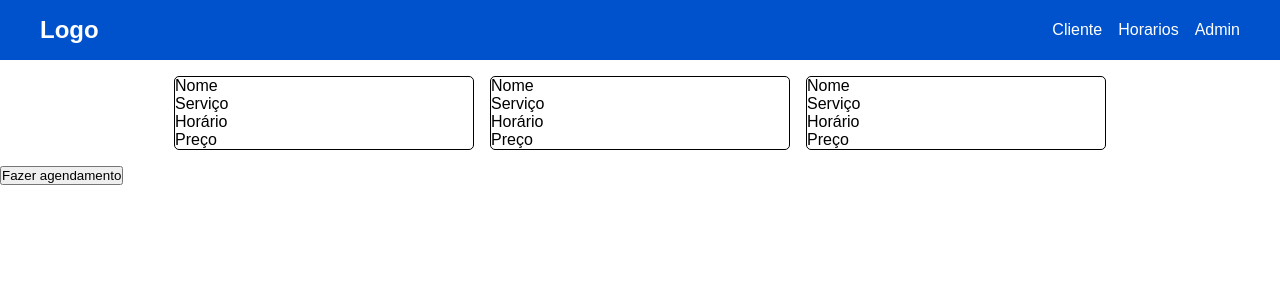
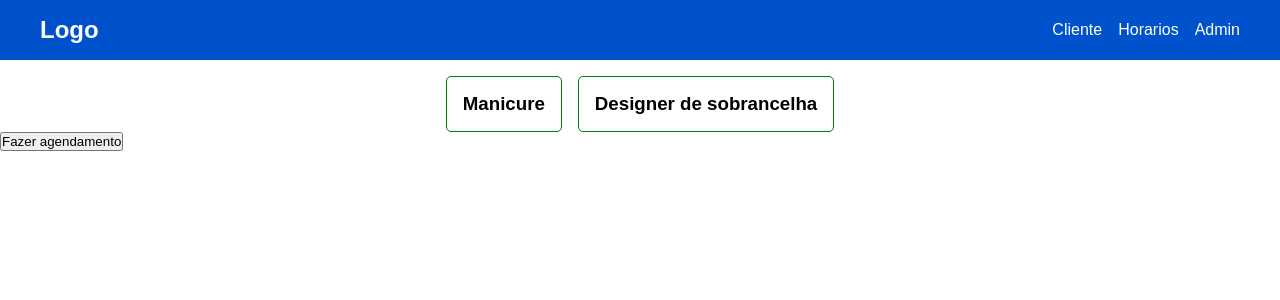
Before and after one commit to lucasrochabz/rocha-agendamentos, a React (Vite) app: page /cliente in a window 1280 px wide. Shown: the top 300 px of the page. Built offline with nearby package versions, Linux system fonts and the light colour scheme.

Commit message:
Add novo layout a pagina de cliente

```diff
--- a/src/pages/ClientePage/ClientePage.css
+++ b/src/pages/ClientePage/ClientePage.css
@@ -0,0 +1,12 @@
+.servicos {
+  display: flex;
+  gap: 1rem;
+  justify-content: center;
+}
+
+.servicos-item {
+  border: 1px solid green;
+  padding: 1rem;
+  margin-top: 1rem;
+  border-radius: 5px;
+}
--- a/src/pages/ClientePage/ClientePage.jsx
+++ b/src/pages/ClientePage/ClientePage.jsx
@@ -10,7 +10,15 @@ export const ClientePage = () => {
   return (
     <>
       <Header />
-      <ProductList />
+      <div className="servicos">
+        <div className="servicos-item">
+          <h3>Manicure</h3>
+        </div>
+        <div className="servicos-item">
+          <h3>Designer de sobrancelha</h3>
+        </div>
+      </div>
+      {/* <ProductList /> */}
       <button onClick={handleAgendamento}>Fazer agendamento</button>
     </>
   );
```
